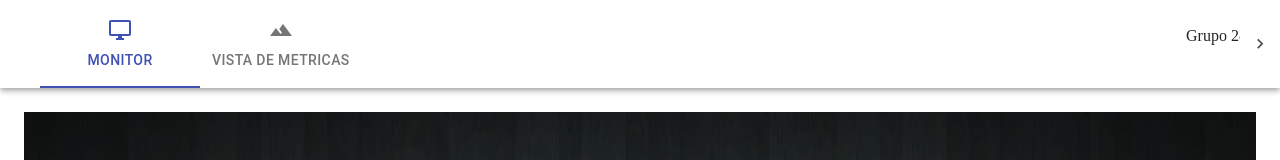
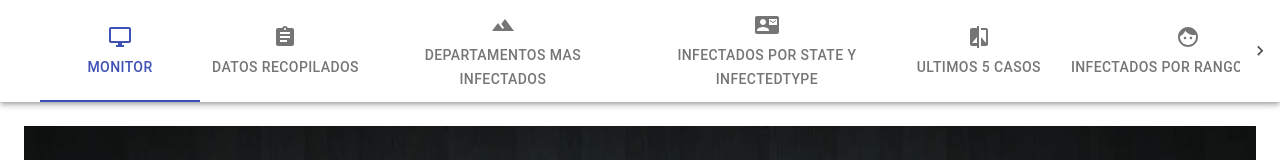
Before and after one commit to dani3l8200/SO1A_G28_Proyecto1, a React (Create React App) app in the folder front/: page / in a window 1280 px wide. Shown: the top 160 px of the page. Built offline with nearby package versions, Linux system fonts and the light colour scheme; no server answers.

Commit message:
separacion de reportes

```diff
--- a/front/src/components/header_/Header.js
+++ b/front/src/components/header_/Header.js
@@ -11,6 +11,15 @@ import Monitor from "../monitor_/Monitor";
 import Typography from '@material-ui/core/Typography';
 import Box from '@material-ui/core/Box';
 import Reportes from '../reportes_/reportes';
+import AssignmentIcon from '@material-ui/icons/Assignment';
+import CompareIcon from '@material-ui/icons/Compare';
+import ContactMailIcon from '@material-ui/icons/ContactMail';
+import Rep2 from '../reportes_/reporte2_/Reporte2';
+import FaceIcon from '@material-ui/icons/Face';
+import Rep4 from '../reportes_/reporte4_/Reporte4';
+
+import Rep6 from '../reportes_/reporte6_/Reporte6';
+import Rep7 from '../reportes_/reporte7_/Reporte7';
 
 function TabPanel(props) {
   const { children, value, index, ...other } = props;
@@ -75,9 +84,14 @@ export default function ScrollableTabsButtonForce() {
           aria-label="scrollable force tabs example"
         >
           <Tab label="Monitor" icon={<MonitorIcon />} {...a11yProps(0)} />
-          <Tab label="Vista de Metricas" icon={<LandscapeIcon />} {...a11yProps(1)} />
+          <Tab label="Datos Recopilados" icon={<AssignmentIcon />} {...a11yProps(1)} />
+          <Tab label="Departamentos mas Infectados" icon={<LandscapeIcon />} {...a11yProps(2)} />
+          <Tab label="Infectados por State y Infectedtype " icon={<ContactMailIcon />} {...a11yProps(3)} />
+          <Tab label="Ultimos 5 casos" icon={<CompareIcon />} {...a11yProps(4)} />
+          <Tab label="Infectados por Rango de edad" icon={<FaceIcon />} {...a11yProps(5)} />
+
           <Flip >
-          <p className="offset-8 p-4">{mensaje}</p>
+          <p className="offset-1 p-4" style={{fontSize: 25}}>{mensaje}</p>
           </Flip >
 
         </Tabs>
@@ -88,6 +102,23 @@ export default function ScrollableTabsButtonForce() {
       <TabPanel value={value} index={1}>
         <Reportes/>
       </TabPanel>
+
+      <TabPanel value={value} index={2}>
+        <Rep2/>
+      </TabPanel>
+
+      <TabPanel value={value} index={3}>
+        <Rep4/>
+      </TabPanel>
+
+      <TabPanel value={value} index={4}>
+        <Rep6/>
+      </TabPanel>
+
+      <TabPanel value={value} index={5}>
+        <Rep7/>
+      </TabPanel>
+
     </div>
   );
 }
--- a/front/src/components/reportes_/reporte2_/Reporte2.js
+++ b/front/src/components/reportes_/reporte2_/Reporte2.js
@@ -98,6 +98,7 @@ export default class Reporte2 extends Component {
 
     return (
       <>
+      <header className="App-header">
       <div style={{height: 100}}></div>
 
       <CardGroup className="col-x-10 col-10  p-5 p-xl-5 fondo">
@@ -112,6 +113,10 @@ export default class Reporte2 extends Component {
       </Card>
 
       </CardGroup>
+      <div style={{height: 100}}></div>
+</header>
+
+
       </>
     );
   }
--- a/front/src/components/reportes_/reporte4_/Reporte4.js
+++ b/front/src/components/reportes_/reporte4_/Reporte4.js
@@ -98,6 +98,7 @@ class GraficaCircular extends Component {
 
 		return (
 		<>
+	      <header className="App-header">
 		<div style={{height: 100}}></div>
 
 		<div className="col-xl-6 col-6">
@@ -107,6 +108,8 @@ class GraficaCircular extends Component {
 		<div className="col-xl-6 col-6">
 			<CanvasJSChart options = {rep5} />
 		</div>
+		<div style={{height: 100}}></div>
+		</header>
 		</>
 		);
 	}
--- a/front/src/components/reportes_/reporte6_/Reporte6.js
+++ b/front/src/components/reportes_/reporte6_/Reporte6.js
@@ -38,6 +38,7 @@ export default class TableRep1 extends Component {
 
     return (
       <>
+         <header className="App-header">
 <div style={{height:150}}></div>
 <Animacion2>
         <h2>ULTIMOS 5 CASOS</h2>
@@ -74,8 +75,8 @@ export default class TableRep1 extends Component {
           </TableBody>
         </Table>
       </TableContainer>
-
-
+      <div style={{height:150}}></div>
+      </header>
       </>
     );
   }
--- a/front/src/components/reportes_/reporte7_/Reporte7.js
+++ b/front/src/components/reportes_/reporte7_/Reporte7.js
@@ -79,11 +79,13 @@ class GraficaBarras extends Component {
 		}
 		return (
         <>
-		<div style={{height: 250}}></div>
+		   <header className="App-header">
+		<div style={{height: 10}}></div>
         <div className="col-xl-10 col-10 col-md-10">
 			<CanvasJSChart options = {options}/>
 		</div>
-
+		<div style={{height: 100}}></div>
+		</header>
         </>
 		);
 	}
--- a/front/src/components/reportes_/reportes.js
+++ b/front/src/components/reportes_/reportes.js
@@ -7,21 +7,11 @@ import Rep6 from './reporte6_/Reporte6';
 import Rep7 from './reporte7_/Reporte7';
 export default function Monitor(){
 
-    return (
-
+return (
 <header className="App-header">
-
-<div style={{height: 150}}></div>
-
-
+<div style={{height: 25}}></div>
 <Rep1/>
-<Rep2/>
-<Rep4/>
-<Rep6/>
-<Rep7/>
-
-
-<div style={{height: 100}}></div>
+<div style={{height: 200}}></div>
 </header>
-    )
+)
 }
```
